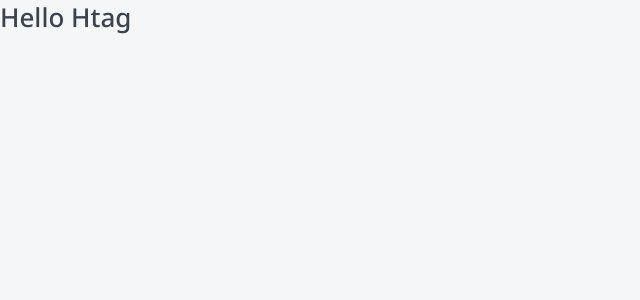
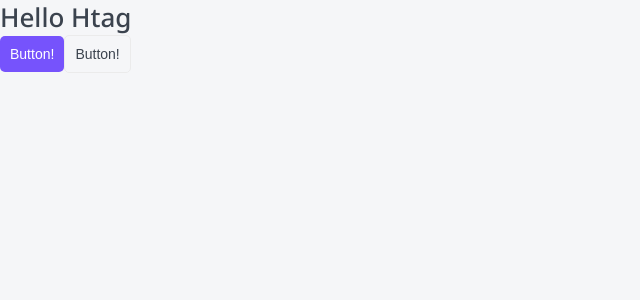
Before and after one commit to SergiyPysanenko/nextjs-app, a Next.js app: page / in a window 1280 px wide. Shown: the top 300 px of the page, without its empty margins (0-640 px from the left). Built offline with nearby package versions, Linux system fonts and the light colour scheme.

Commit message:
Add button on project

```diff
--- a/app/globals.css
+++ b/app/globals.css
@@ -30,11 +30,14 @@ a {
 :root {
   --main-color-black: #3b434e;
   --primary-accent-color: #7653fc;
+  --primary-hover-color: #542afc;
   --main-statick-color: white;
   --red-accent-color: #de0000;
   --creen-accent-color: #1dc37e;
   --light-green-accent-color: #c8f8e4;
   --not-active-text-color: #787d85;
   --background-color: #f5f6f8;
+  --border-color: #ebebeb;
+
   --main-font: "Noto Sans", sans-serif;
 }
--- a/app/page.tsx
+++ b/app/page.tsx
@@ -1,9 +1,14 @@
 import { Htag } from "@/components/Htag/Htag";
+import { Button } from "@/components/Button/Button";
 
 export default function Home(): JSX.Element {
   return (
     <div className="div">
       <Htag tag="h1">Hello Htag</Htag>
+      <Button appearance="primary" className="primary">
+        Button!
+      </Button>
+      <Button appearance="secondary">Button!</Button>
     </div>
   );
 }
--- /dev/null
+++ b/components/Button/Button.module.css
@@ -0,0 +1,34 @@
+.button {
+  display: inline-block;
+  box-sizing: border-box;
+  padding: 10px;
+  cursor: pointer;
+  text-align: center;
+  border: none;
+  border-radius: 5px;
+
+  font-size: 14px;
+
+  transition: cubic-bezier(0.25, 0.46, 0.45, 0.94);
+}
+
+.primary {
+  color: var(--main-statick-color);
+  background-color: var(--primary-accent-color);
+}
+
+.primary:hover {
+  background-color: var(--primary-hover-color);
+}
+
+.secondary {
+  color: var(--main-color-black);
+  background: none;
+  border: 1px solid white;
+  border-color: #ebebeb;
+}
+
+.secondary:hover {
+  background-color: var(--primary-accent-color);
+  color: white;
+}
--- /dev/null
+++ b/components/Button/Button.tsx
@@ -0,0 +1,22 @@
+import { ButtonProps } from "./Button.props";
+import s from "./Button.module.css";
+import cn from "classnames";
+
+export const Button = ({
+  appearance,
+  children,
+  className,
+  ...props
+}: ButtonProps): JSX.Element => {
+  return (
+    <button
+      className={cn(s.button, className, {
+        [s.primary]: appearance == "primary",
+        [s.secondary]: appearance == "secondary",
+      })}
+      {...props}
+    >
+      {children}
+    </button>
+  );
+};
--- a/components/Htag/index.ts
+++ b/components/Htag/index.ts
@@ -1 +1,2 @@
 export * from "./Htag";
+export * from "../Button/Button";
--- a/package.json
+++ b/package.json
@@ -10,6 +10,7 @@
     "stylelint": "stylelint \"**/*.css\" --fix"
   },
   "dependencies": {
+    "classnames": "^2.3.2",
     "next": "latest",
     "react": "latest",
     "react-dom": "latest"
```
Also changed, not shown: components/Button/Button.props.ts (added, +10 -0 lines), 1 other file (tests, documents, lock files or other folders).
